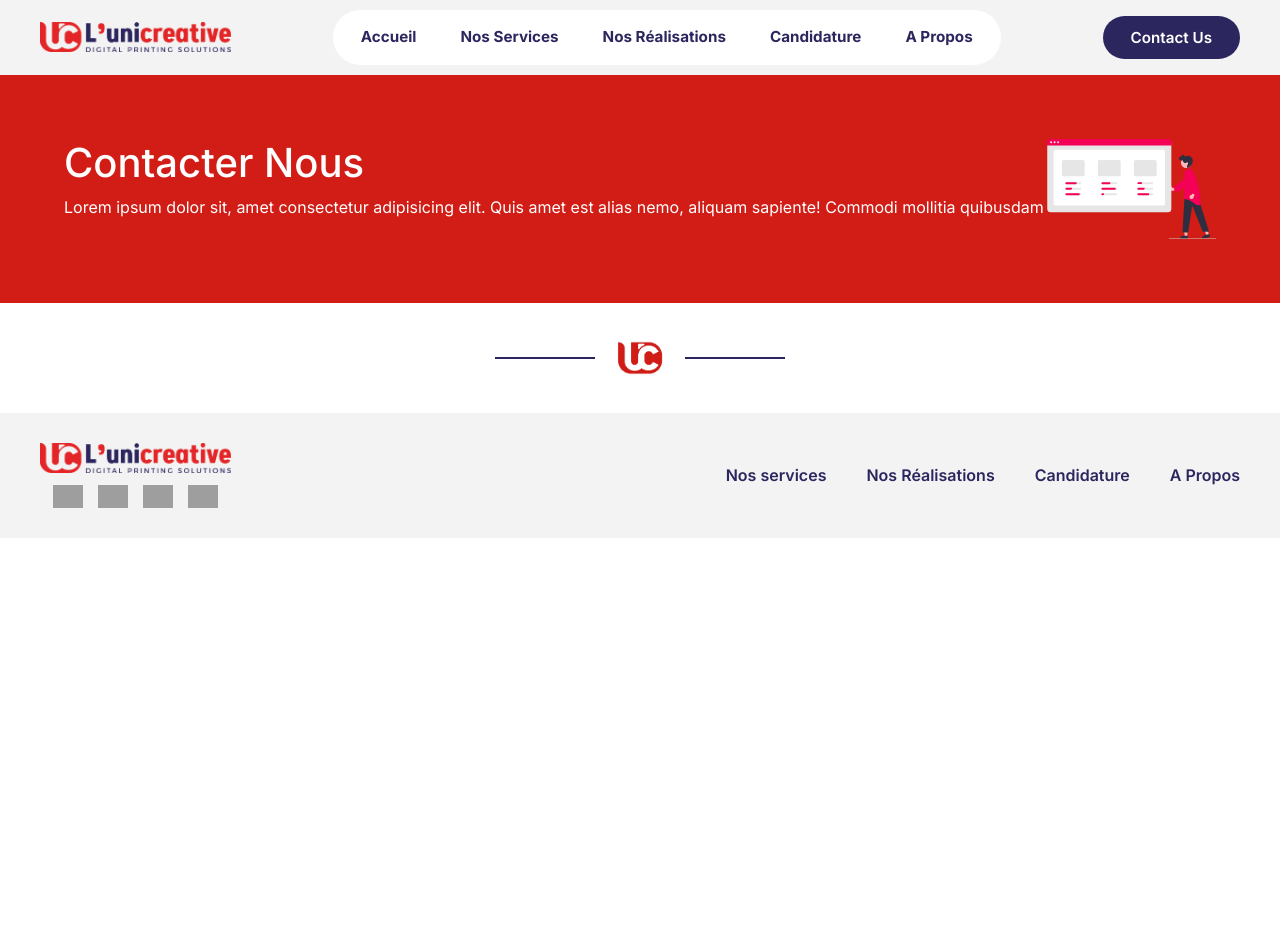
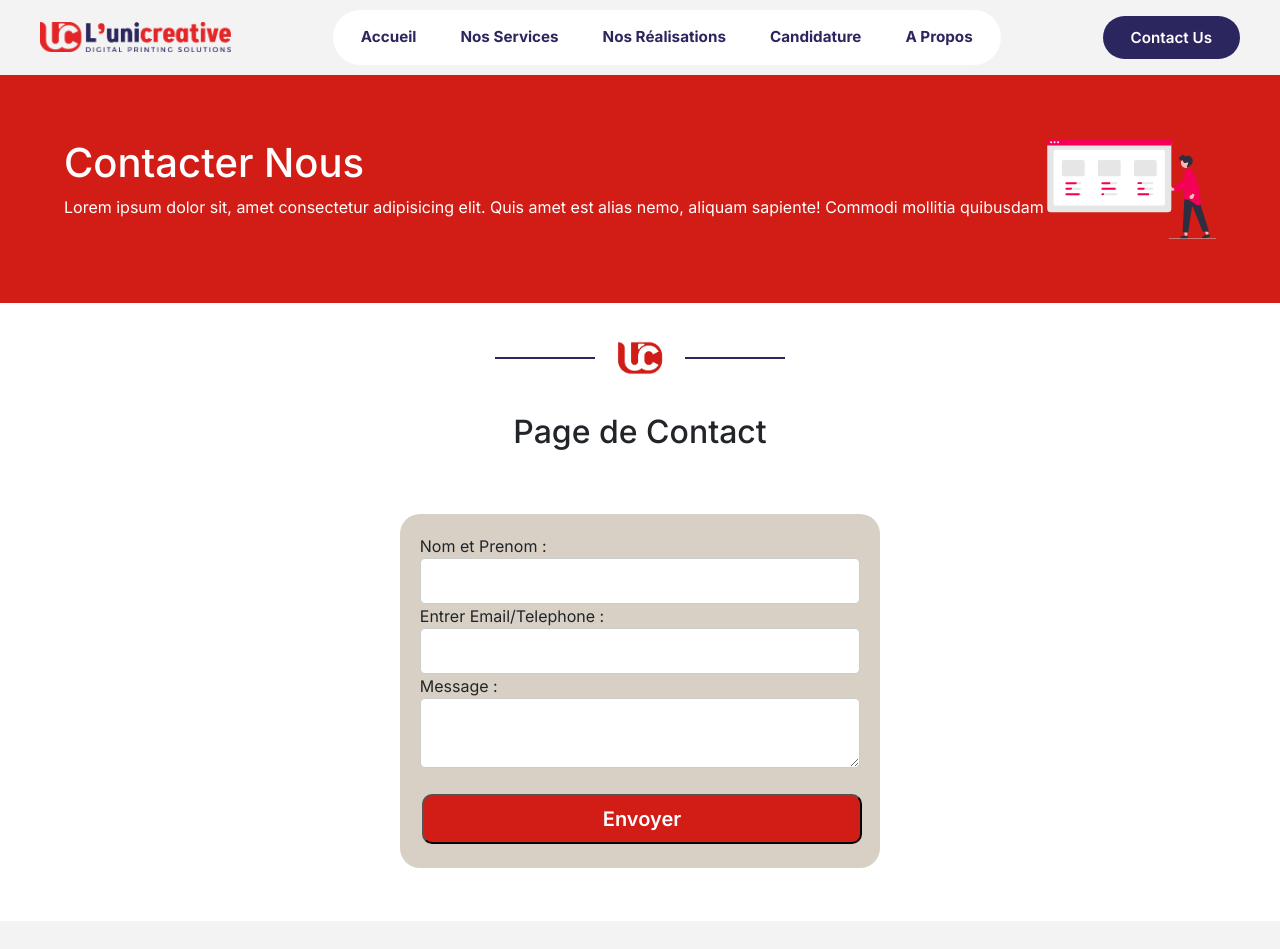
Before and after one commit to t4hher/Unicreative, a React (Vite) app in the folder frontend/: page /contact in a window 1280 px wide. Shown: the top 949 px of the page. Before the commit the page ends 800 px from the top, so only its background shows below. Built offline with nearby package versions, Linux system fonts and the light colour scheme; grey boxes are pictures that could not be loaded.

Commit message:
ajouter le formulaire de contacts

```diff
--- a/frontend/src/Components/Contact.jsx
+++ b/frontend/src/Components/Contact.jsx
@@ -10,15 +10,32 @@ export default function Contact(){
             </div>
             <img src="/browse.svg" alt="" />
         </div>
-         <div className="split">
+        <div className="fontcon">
+             <div className="split">
             <div className="horLine"></div>
             <img src="/sLogo.png" alt="" />
             <div className="horLine"></div>
         </div>
-        <div>
-            <form action="">
-
+            <div>
+            <h2 className="titlecon">Page de Contact</h2>
+        </div>
+        <div className="formcon">
+            <form action="" className="formc">
+                <div>
+                    <label for="titre" className='form-labeld'>Nom et Prenom :</label>
+                    <input type="text" class="form-controld" id="titre"  name='titre'/>
+                </div>
+                <div>
+                    <label for="titre" className='form-labeld'>Entrer Email/Telephone :</label>
+                    <input type="text" class="form-controld" id="titre"  name='titre'/>
+                </div>
+                <div class="mb-3">
+                    <label for="description" className="form-labeld">Message :</label>
+                    <textarea className="form-controld" id="description" rows="2"></textarea>
+                </div>
+                <button type="submit" class="buttondem">Envoyer</button>
             </form>
+        </div>
         </div>
     </div>
 }
--- a/frontend/src/assets/style.css
+++ b/frontend/src/assets/style.css
@@ -941,6 +941,25 @@ details[open] summary {
 .liendemandes{
     margin-top: 10px;
 }
+.formc{
+    padding: 20px;
+    border-radius: 20px;
+    background-color: #d8d0c5;
+}
+.formcon{
+    font-family: Arial, sans-serif;
+    display: flex;
+    justify-content: center;
+    align-items: center;
+    height: 50vh;
+    padding-bottom: 20px;
+    margin-bottom: 20px;
+}
+.titlecon{
+    text-align: center;
+    margin-bottom: 50px;
+}
+
 
 
 
```
